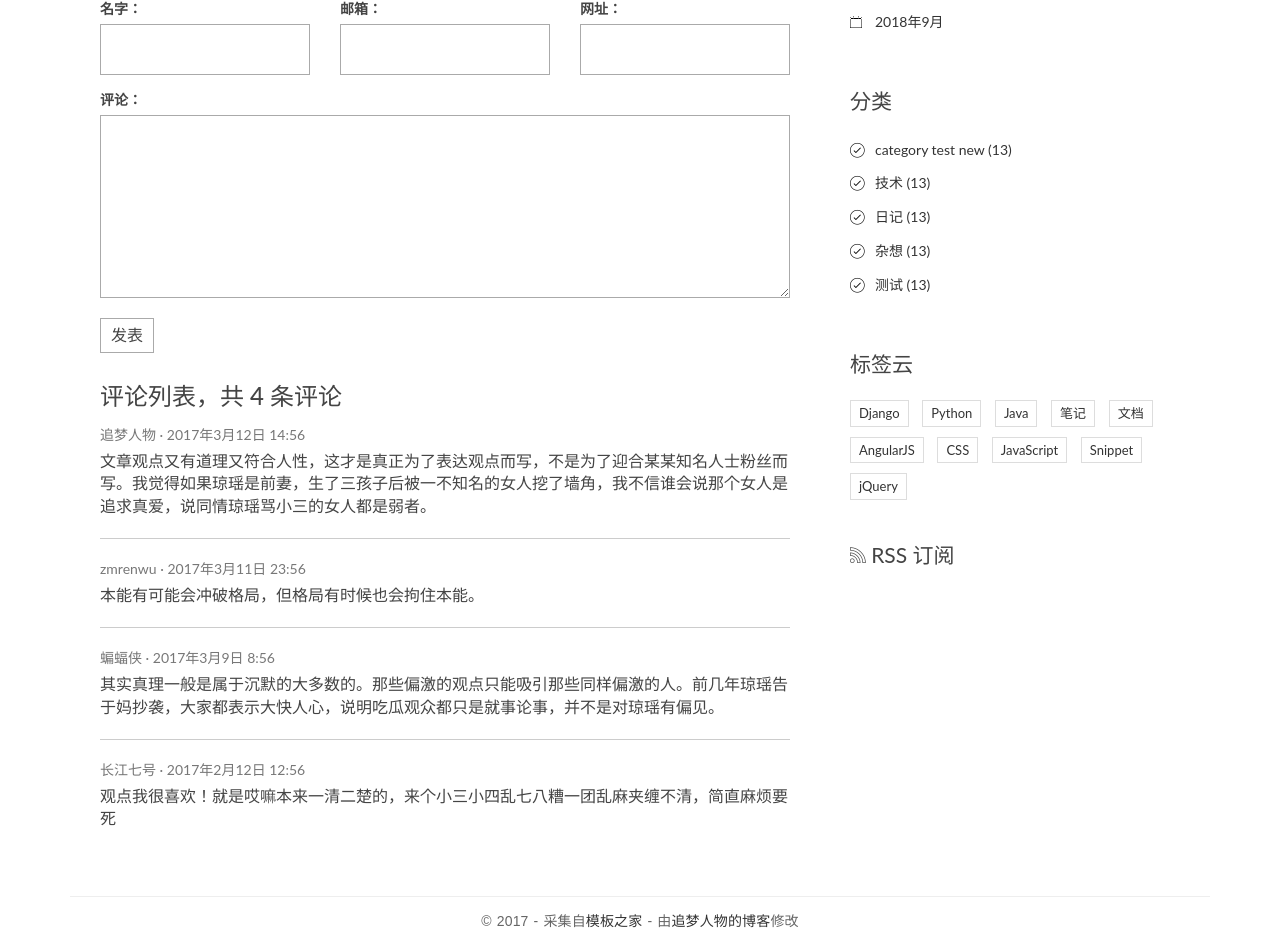
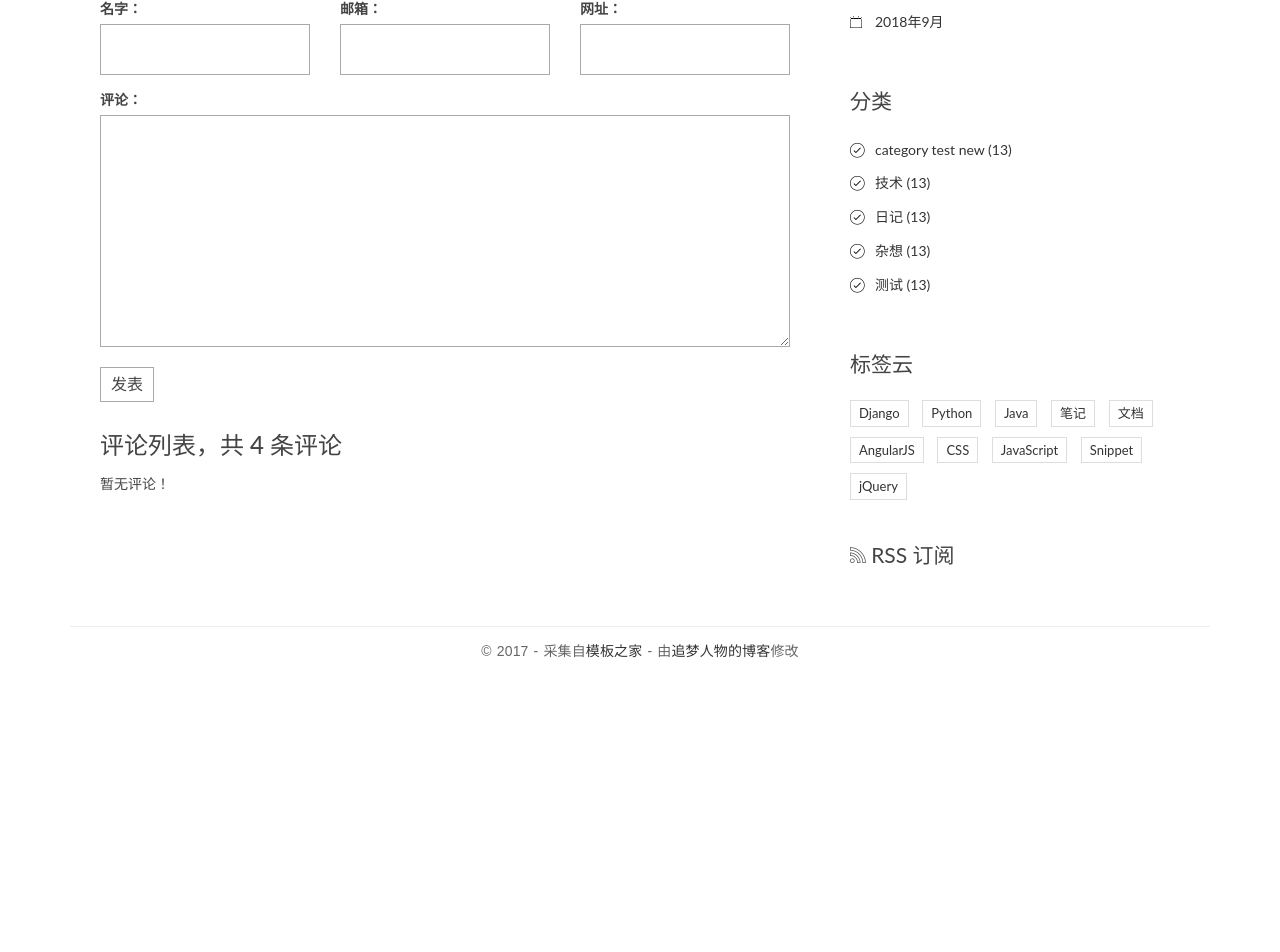
Before and after one commit to StarStudyStart/python_django, a Django app: page /post/2/ in a window 1280 px wide. Shown: the part 409-1361 px from the top of the page. After the commit the page ends 1067 px from the top, so only its background shows below. Run offline with Django 3.2, Linux system fonts and the light colour scheme; data comes from the database, SQL or seed files in the repository; both versions use the stored data as it was after the commit; some libraries are stand-ins or nearby versions.

Commit message:
add comments app

```diff
--- a/blogproject/blog/views.py
+++ b/blogproject/blog/views.py
@@ -2,6 +2,8 @@ from django.shortcuts import render,get_object_or_404
 from django.http import HttpResponse
 from .models import Post,Category
 import markdown
+
+from comments.forms import CommentForm
 
 
 # Create your views here.
@@ -22,7 +24,13 @@ def detail(request,pk):
                                         'markdown.extensions.codehilite',
                                         'markdown.extensions.toc',
                                         ])
-    return render(request,'blog/detail.html',context = {'post':post})
+    form = CommentForm()
+    comment_list = post.comment_set.all()
+    context = {'post':post,
+            'comment_list':comment_list,
+            'form':form
+            }
+    return render(request,'blog/detail.html',context = context)
 
 #归档详情列表
 def archives(request,year,month):
--- a/blogproject/blogproject/urls.py
+++ b/blogproject/blogproject/urls.py
@@ -19,4 +19,5 @@ from django.contrib import admin
 urlpatterns = [
     url(r'^admin/', admin.site.urls),
     url(r'',include('blog.urls')),
+    url(r'',include('comments.urls')),
 ]
--- /dev/null
+++ b/blogproject/comments/forms.py
@@ -0,0 +1,8 @@
+#评论表单设计
+from django import forms
+from .models import Comment
+
+class CommentForm(forms.ModelForm):
+    class Meta:
+        model = Comment
+        fields = ['name','email','url','text']
--- /dev/null
+++ b/blogproject/comments/urls.py
@@ -0,0 +1,8 @@
+from django.conf.urls import url
+
+from . import views
+
+app_name = 'comments'
+urlpatterns = [
+    url(r'^comment/post/(?P<post_pk>\d+)/$',views.post_comment,name = 'post_comment'),
+]
--- a/blogproject/templates/blog/detail.html
+++ b/blogproject/templates/blog/detail.html
@@ -19,23 +19,28 @@
     <section class="comment-area" id="comment-area">
         <hr>
         <h3>发表评论</h3>
-        <form action="#" method="post" class="comment-form">
+        <form action="{%url 'comments:post_comment' post.pk %}" method="post" class="comment-form">
+            {% csrf_token %}
             <div class="row">
                 <div class="col-md-4">
-                    <label for="id_name">名字：</label>
-                    <input type="text" id="id_name" name="name" required>
+                    <label for="{{ form.name.id_for_label }}">名字：</label>
+                    {{ form.name }}
+                    {{ form.name.errors }}
                 </div>
                 <div class="col-md-4">
-                    <label for="id_email">邮箱：</label>
-                    <input type="email" id="id_email" name="email" required>
+                    <label for="{{ form.email.id_for_label }}">邮箱：</label>
+                    {{ form.email }}
+                    {{ form.email.errors }}
                 </div>
                 <div class="col-md-4">
-                    <label for="id_url">网址：</label>
-                    <input type="text" id="id_url" name="url">
+                    <label for="{{ form.url.id_for_label }}">网址：</label>
+                    {{ form.url }}
+                    {{ form.url.errors }}
                 </div>
                 <div class="col-md-12">
-                    <label for="id_comment">评论：</label>
-                    <textarea name="comment" id="id_comment" required></textarea>
+                    <label for="form.text.id_for_label">评论：</label>
+                    {{ form.text }}
+                    {{ form.text.errors }}
                     <button type="submit" class="comment-btn">发表</button>
                 </div>
             </div>    <!-- row -->
@@ -43,34 +48,17 @@
         <div class="comment-list-panel">
             <h3>评论列表，共 <span>4</span> 条评论</h3>
             <ul class="comment-list list-unstyled">
+                {% for comment in comment_list %}
                 <li class="comment-item">
-                    <span class="nickname">追梦人物</span>
-                    <time class="submit-date" datetime="2012-11-09T23:15:57+00:00">2017年3月12日 14:56</time>
+                    <span class="nickname">{{comment.name}}</span>
+                    <time class="submit-date">{{ comment.create_time }}</time>
                     <div class="text">
-                        文章观点又有道理又符合人性，这才是真正为了表达观点而写，不是为了迎合某某知名人士粉丝而写。我觉得如果琼瑶是前妻，生了三孩子后被一不知名的女人挖了墙角，我不信谁会说那个女人是追求真爱，说同情琼瑶骂小三的女人都是弱者。
+                        {{ comment.text }}
                     </div>
                 </li>
-                <li class="comment-item">
-                    <span class="nickname">zmrenwu</span>
-                    <time class="submit-date" datetime="2012-11-09T23:15:57+00:00">2017年3月11日 23:56</time>
-                    <div class="text">
-                        本能有可能会冲破格局，但格局有时候也会拘住本能。
-                    </div>
-                </li>
-                <li class="comment-item">
-                    <span class="nickname">蝙蝠侠</span>
-                    <time class="submit-date" datetime="2012-11-09T23:15:57+00:00">2017年3月9日 8:56</time>
-                    <div class="text">
-                        其实真理一般是属于沉默的大多数的。那些偏激的观点只能吸引那些同样偏激的人。前几年琼瑶告于妈抄袭，大家都表示大快人心，说明吃瓜观众都只是就事论事，并不是对琼瑶有偏见。
-                    </div>
-                </li>
-                <li class="comment-item">
-                    <span class="nickname">长江七号</span>
-                    <time class="submit-date" datetime="2012-11-09T23:15:57+00:00">2017年2月12日 12:56</time>
-                    <div class="text">
-                        观点我很喜欢！就是哎嘛本来一清二楚的，来个小三小四乱七八糟一团乱麻夹缠不清，简直麻烦要死
-                    </div>
-                </li>
+                {% empty %}
+                暂无评论！
+                {% endfor %}
             </ul>
         </div>
     </section>
```
Also changed, not shown: blogproject/comments/views.py (+24 -1 lines), blogproject/db.sqlite3.
